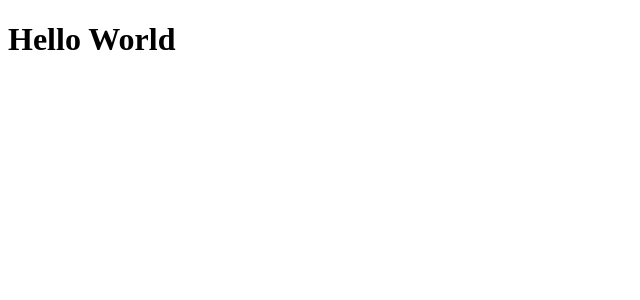
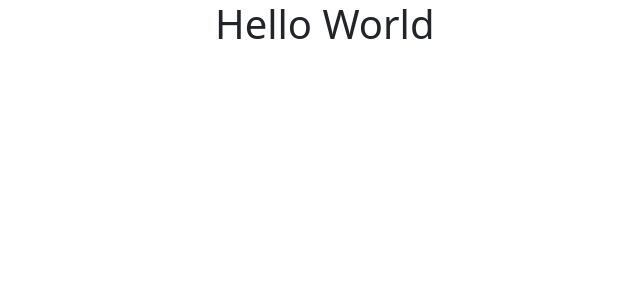
Before and after one commit to simonojok19/react-redux-review, a React app: page / in a window 1280 px wide. Shown: the top 300 px of the page, without its empty margins (0-640 px from the left). Built offline with nearby package versions, Linux system fonts and the light colour scheme.

Commit message:
added index css

```diff
--- /dev/null
+++ b/index.css
@@ -0,0 +1,8 @@
+#app {
+    max-width: 850px;
+    margin: 0 auto;
+}
+
+nav {
+    padding: 20px 0 20px 0;
+}
--- a/index.js
+++ b/index.js
@@ -1,5 +1,7 @@
 import React from "react";
 import { render } from "react-dom";
+import "bootstrap/dist/css/bootstrap.min.css";
+import "./index.css";
 import App from "./src/App";
 
 render(<App />, document.getElementById("app"));
--- a/src/App.js
+++ b/src/App.js
@@ -1,5 +1,10 @@
 import React from "react";
+import { BrowserRouter } from "react-router-dom";
 
 export default function App() {
-  return <h1>Hello World</h1>;
+  return (
+    <BrowserRouter>
+      <h1>Hello World</h1>
+    </BrowserRouter>
+  );
 }
```
